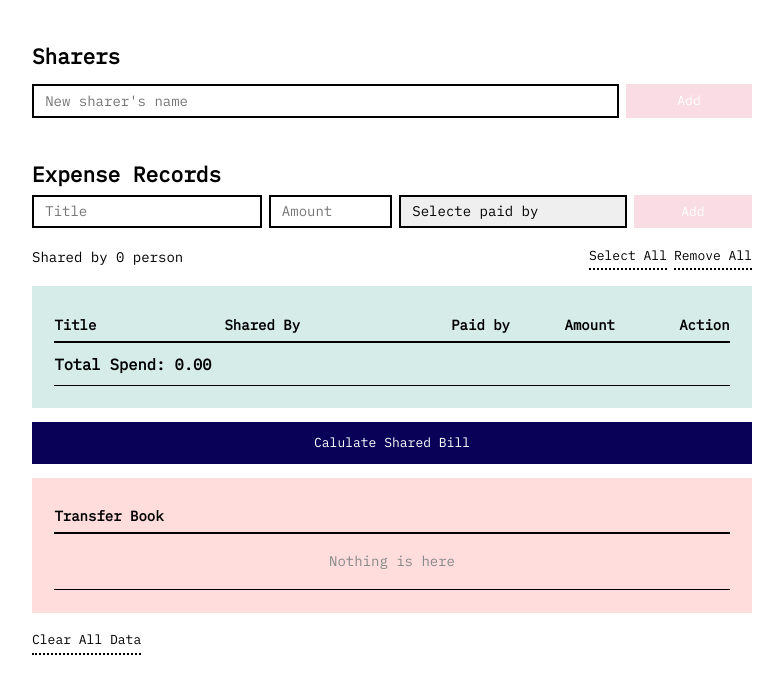
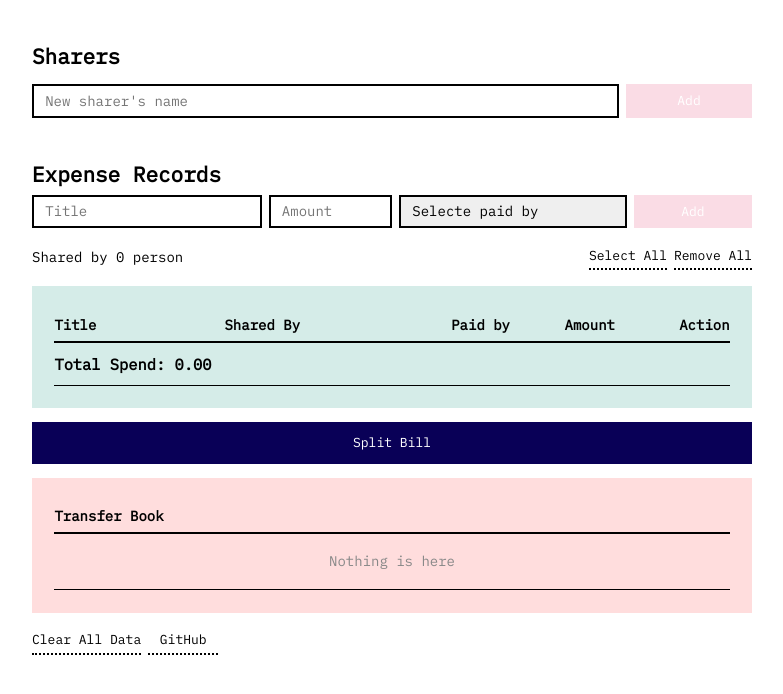
Before and after one commit to ostoc/bill-splitter, a Vue app: page / in a window 1280 px wide. Shown: the top 694 px of the page, without its empty margins (248-1031 px from the left). Built offline with nearby package versions, Linux system fonts and the light colour scheme.

Commit message:
fix: selected sharer bug

```diff
--- a/src/App.vue
+++ b/src/App.vue
@@ -1,15 +1,11 @@
 <template>
   <div id="app">
     <h2>Sharers</h2>
-    <div class=" sharers">
+    <div class="sharers">
       <div class="row mb-1">
-        <div class=" sharer" v-for="(sharer, index) in sharers" :key="index">
+        <div class="sharer" v-for="(sharer, index) in sharers" :key="index">
           <span v-text="sharer" />
-          <span
-            @click="removeSharer(sharer)"
-            class="sharer__delete-button"
-            v-text="'x'"
-          />
+          <span @click="removeSharer(sharer)" class="sharer__delete-button" v-text="'x'" />
         </div>
       </div>
       <div class="row mb-1">
@@ -33,21 +29,10 @@
     <div class="expense">
       <div class="row mb-1">
         <input v-model="recordTitle" placeholder="Title" style="flex: 2 1" />
-        <input
-          style="flex: 1 1"
-          class="ml-1"
-          type="number"
-          v-model="amount"
-          placeholder="Amount"
-        />
+        <input style="flex: 1 1" class="ml-1" type="number" v-model="amount" placeholder="Amount" />
         <select v-model="paidBy" class="ml-1" style="flex: 2 1">
-          <option value="" disabled selected>Selecte paid by</option>
-          <option
-            v-for="(sharer, index) in sharers"
-            :key="index"
-            :value="sharer"
-            v-text="sharer"
-          />
+          <option value disabled selected>Selecte paid by</option>
+          <option v-for="(sharer, index) in sharers" :key="index" :value="sharer" v-text="sharer" />
         </select>
         <button
           style="flex: 1 1"
@@ -81,9 +66,12 @@
       @deleteAll="deleteAllExpenseRecord"
     />
 
-    <button class="calculation" @click="cals">Calulate Shared Bill</button>
+    <button class="calculation" @click="cals">Split Bill</button>
     <TransferTable :tableData="transferBook"></TransferTable>
-    <button class="secondary" @click="clearData">Clear All Data</button>
+    <div class="row">
+      <button class="secondary" @click="clearData">Clear All Data</button>
+      <button class="secondary ml-1" @click="redirectToGitHub">GitHub</button>
+    </div>
   </div>
 </template>
 
@@ -142,6 +130,7 @@ export default {
       this.sharers = [];
       this.expenseRecords = [];
       this.transferBook = [];
+      this.selectedSharer = [];
       localStorage.clear();
     },
     saveData() {
@@ -157,6 +146,7 @@ export default {
         return;
       }
       this.sharers.push(this.newSharer);
+      this.selectedSharer.push(this.newSharer);
       this.saveData();
       this.newSharer = null;
     },
@@ -236,6 +226,9 @@ export default {
           break;
         }
       }
+    },
+    redirectToGitHub() {
+      window.open("https://github.com/ostoc/bill-splitter");
     }
   },
   created() {
--- a/src/assets/style.css
+++ b/src/assets/style.css
@@ -10,10 +10,12 @@ html {
   font-size: 14px;
   margin: 0 auto;
 }
+
 #app {
   margin: 0 auto;
   max-width: 720px;
 }
+
 h2 {
   font-weight: bolder;
   margin: 3rem 0 0.5rem 0;
@@ -22,6 +24,7 @@ h2 {
 .mb-1 {
   margin-bottom: 0.5rem;
 }
+
 .ml-1 {
   margin-left: 0.5rem;
 }
@@ -32,6 +35,7 @@ h2 {
   align-content: center;
   flex-wrap: wrap;
 }
+
 .sharer {
   font-size: 1rem;
   line-height: 1rem;
@@ -43,15 +47,18 @@ h2 {
   border: 2px solid #000;
   margin: 4px 4px 0 0;
 }
+
 .sharer .sharer__delete-button {
   margin-left: 0.4rem;
   padding: 0.5rem;
   text-align: center;
 }
+
 .sharer .sharer__delete-button:hover {
   cursor: pointer;
   background: #ddd;
 }
+
 .sharer-selector {
   width: 4rem;
   margin: 0.5rem 0.5rem 0 0;
@@ -61,17 +68,21 @@ h2 {
   text-align: center;
   text-transform: uppercase;
 }
+
 .sharer-selector:hover {
   cursor: pointer;
 }
+
 .sharer-selector--selected {
   background: var(--secondar-color);
   color: #fff;
   box-shadow: 2px 2px 0 0 var(--primary-color);
 }
+
 .sharer-selector--selected::before {
   content: "√ ";
 }
+
 button {
   background: var(--primary-color);
   border: 0;
@@ -81,12 +92,15 @@ button {
   font-size: 13px;
   font-family: var(--default-font);
 }
+
 button:hover {
   cursor: pointer;
 }
+
 button:disabled {
   background: var(--disabled-color);
 }
+
 button.secondary {
   padding: 0;
   height: 2rem;
@@ -95,15 +109,18 @@ button.secondary {
   margin-bottom: 2px;
   border-bottom: 2px dotted #000;
 }
+
 button.calculation {
   width: 100%;
   height: 3rem;
   background: var(--primary-color);
 }
+
 input {
   appearance: none;
   width: 100%;
   -webkit-appearance: none;
+  border-radius: 0;
   font-family: var(--default-font);
   font-size: 1rem;
   height: 2.4rem;
@@ -111,6 +128,7 @@ input {
   border: 2px solid #000;
   padding-left: 0.8rem;
 }
+
 select {
   font-family: var(--default-font);
   appearance: none;
@@ -131,11 +149,13 @@ table {
   width: 100%;
   border-spacing: 0;
 }
+
 th {
   padding: 0.5rem 0;
   text-align: left;
   border-bottom: 2px solid #000;
 }
+
 td {
   line-height: 1.5rem;
   word-wrap: break-word;
@@ -143,11 +163,13 @@ td {
   padding: 0.5rem 0;
   border-bottom: 1px solid #000;
 }
+
 td.total {
   line-height: 2rem;
   font-size: 1.1rem;
   font-weight: 600;
 }
+
 .shares-control {
   margin: 0.5rem 0;
   display: flex;
```
